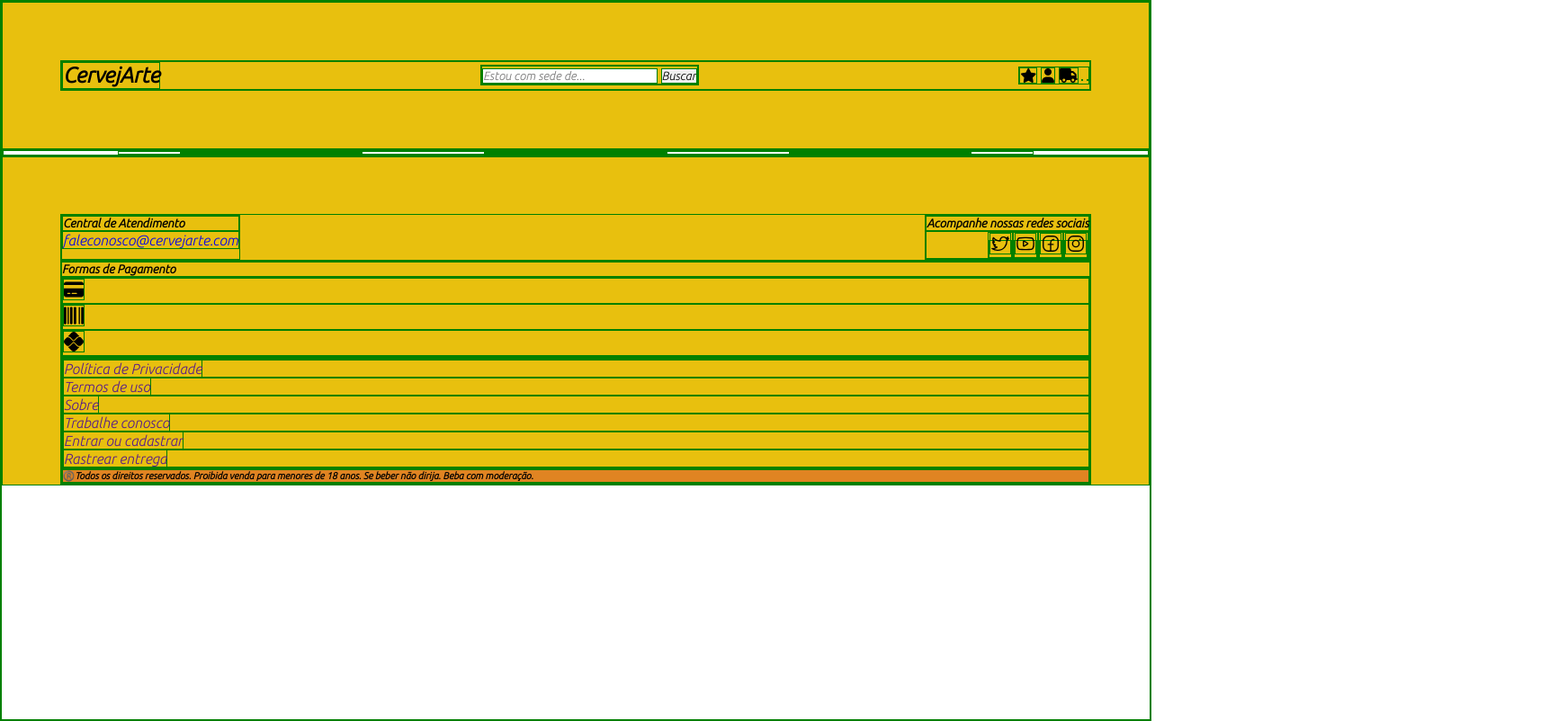
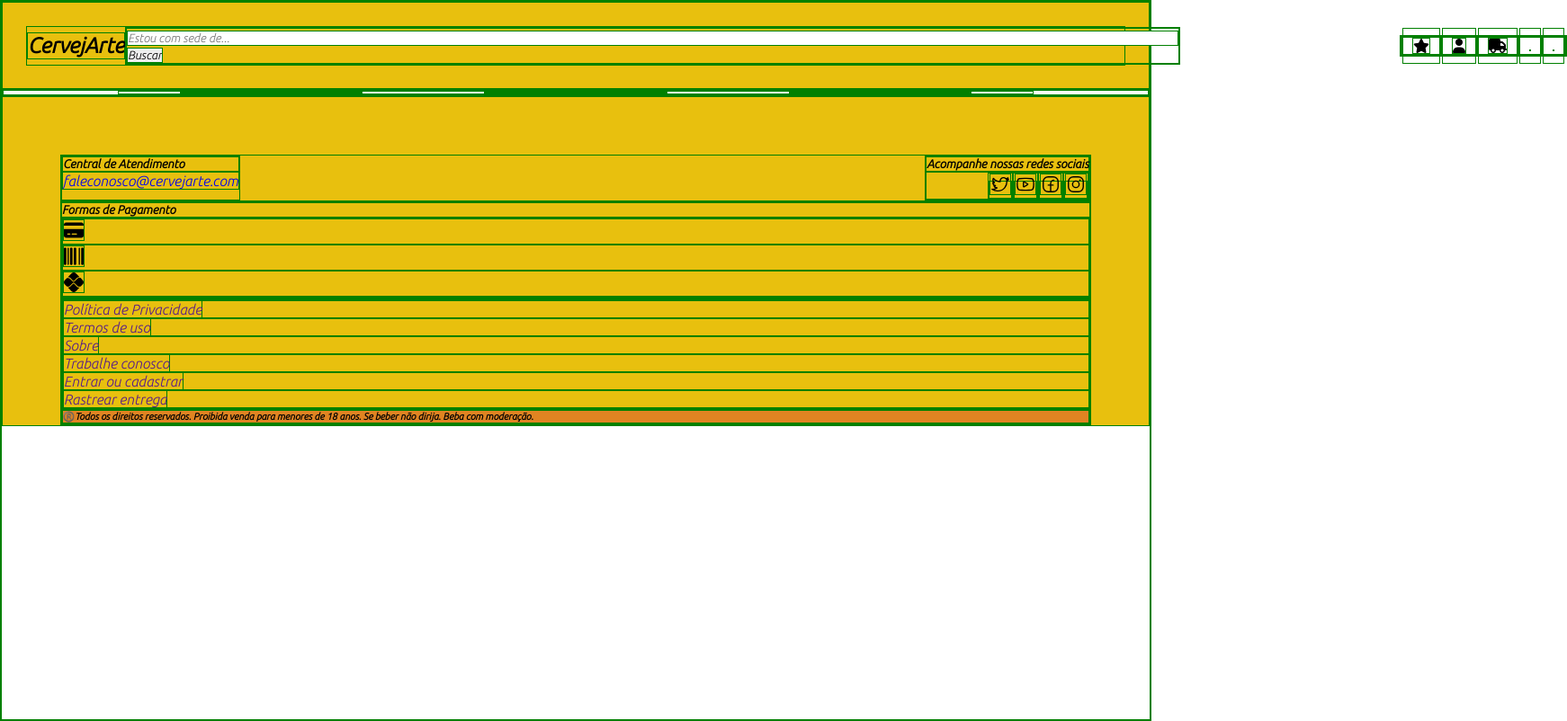
Before and after one commit to xJoninha/CervejArte, a plain HTML site: page index.html in a window 1280 px wide. Shown: the whole page at 90% size, 1742 px wide, since content can reach past the window. Drawn offline with Linux system fonts and the light colour scheme.

Commit message:
feat: organizando o css da navbar

```diff
--- a/assets/css/style.css
+++ b/assets/css/style.css
@@ -1,5 +1,5 @@
 :root {
-  --primary-color: #e8c00e;
+  --primary-color: #E8C00E;
   --secondary-color: #e08422;
   --tertiary-color: #e0842233;
   --light-color: #fff;
@@ -20,21 +20,29 @@
 header {
   width: 100%;
   background-color: var(--primary-color);
-  padding: 5%;
+  padding: 2%;
 }
 
 body {
   height: 100vh;
 
 }
+header nav{
+  display:flex;
+  justify-content:  space-around;
+  align-items: center;
 
-.categorias {
-  display: flex;
-  flex-wrap: wrap;
-  justify-content: space-between;
-  align-items: center;
 }
-
+#busca{
+  order: 0;
+  margin-right:20%
+}
+.icons-nav{
+  display:flex;
+}
+.icons-nav li a{
+  padding:10px;
+}
 .destaques {
   width: 100%;
   height: 40%;
--- a/index.html
+++ b/index.html
@@ -18,23 +18,22 @@
   <body>
     <header>
       <nav>
-        <ul class="categorias">
           <h1>CervejArte</h1>
           <div id="busca">
             <form action="/search" class="search" method="get">
-              <input type="text" placeholder="Estou com sede de...">
+              <input type="text" size="150" placeholder="Estou com sede de...">
               <input type="submit" value="Buscar">
             </form>
           </div>
-          <div class="icons-nav">
-            <i class="fa-solid fa-star"></i>
-            <i class="fa-solid fa-user"></i>
-            <i class="fa-solid fa-truck"></i>
-            <i class="fa-solid fa-refrigerator"></i>
-            <i class="fa-solid fa-light-switch-on"></i>
-
+          <div>
+            <ul class="icons-nav">
+              <li><a><i class="fa-solid fa-star"></i></a></li>
+              <li><a><i class="fa-solid fa-user"></i></a></li>
+              <li><a><i class="fa-solid fa-truck"></i></a></li>
+              <li><a><i class="fa-solid fa-refrigerator"></i></a></li>
+              <li><a><i class="fa-solid fa-light-switch-on"></i></a></li>
+            </ul>
           </div>
-        </ul>
       </nav>
     </header>
     <main>
```
